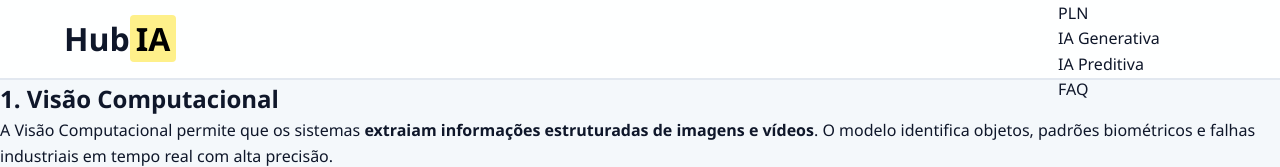
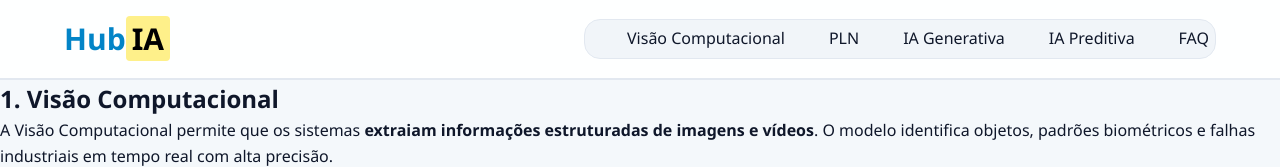
Before and after one commit to gustav0godoi/display, a website: page hub-ia/index-02.html in a window 1280 px wide. Shown: the top 167 px of the page. Drawn offline with Linux system fonts and the light colour scheme.

Commit message:
ADD: Inicio da estilização da classe nav

```diff
--- a/hub-ia/css/style.css
+++ b/hub-ia/css/style.css
@@ -27,19 +27,34 @@
 }
 
 .header__title {
-
+    font-size: var(--font-size-xl);
+    color: var(--color-primary);
+    font-weight: 700;
 }
 
 .nav__list {
+    display: flex;
+    gap: 8px;
+    background-color: var(--color-nav-list-bg);
+    padding: 6px;
+    border-radius: var(--radius-md);
+    border: 1px solid var(--color-border);
 
 }
 
 .nav__item {
-
+    display: flex;
 }
 
 .nav__link {
-
+    font-size: var(--font-size-sm);
+    font-weight: 600;
+    padding: 10px 18px;
+    border-radius: var(--radius-sm);
+    color: var(--color-text-muted);
+    position: relative;
+    background-color: transparent;
+    transition: color 0.3s ease, background-color 0.3s ease, transform 0.2s ease;
 }
 
 .section-ia {
```
